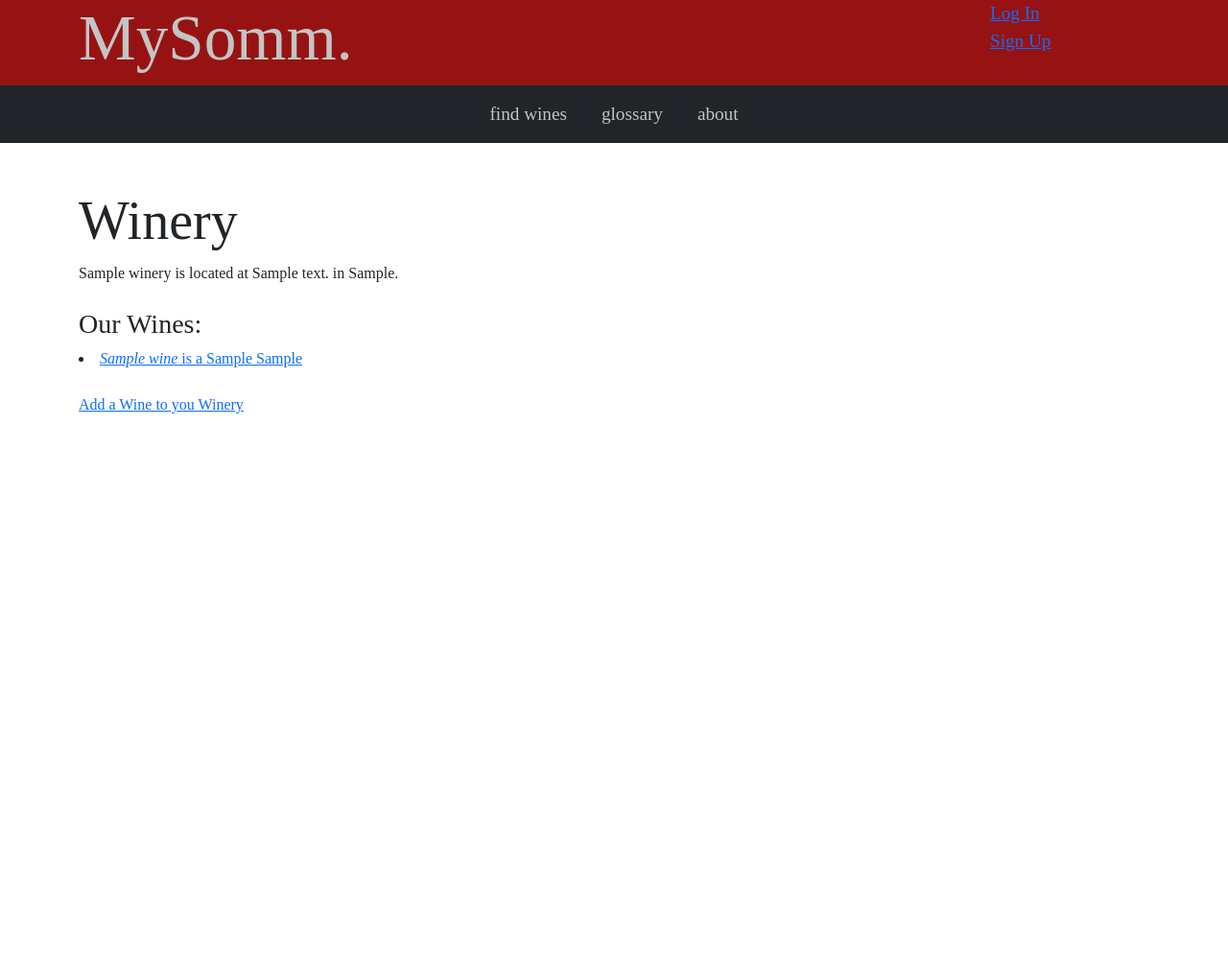
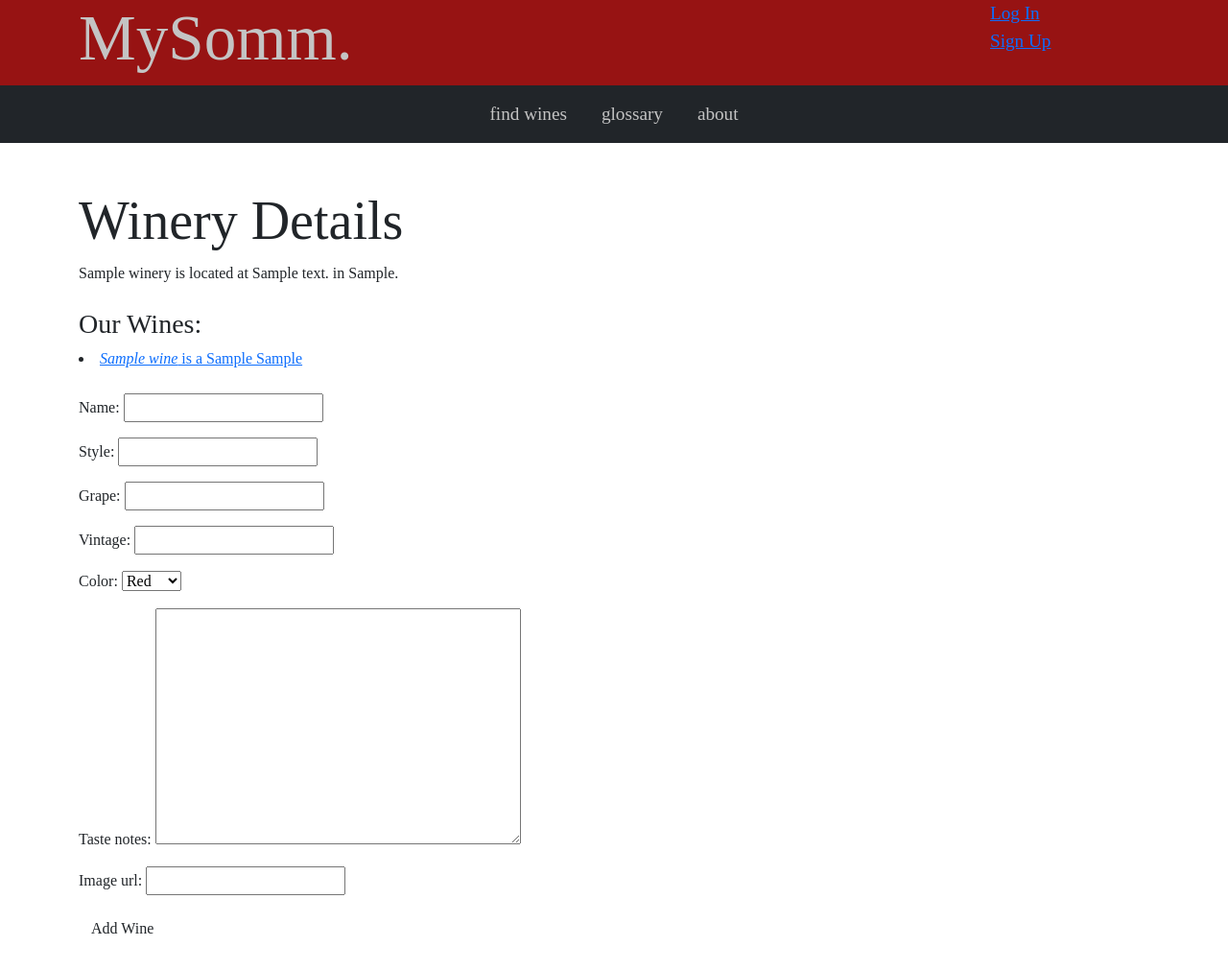
Before and after one commit to jeremydurden/mysomm, a Django app: page /winery/1 in a window 1280 px wide. Shown: the whole page at 96% size. Before the commit the page ends 431 px from the top, so only its background shows below. Run offline with Django 3.2, Linux system fonts and the light colour scheme; tables that the repository leaves empty hold one stand-in row (values such as "Sample post"); some libraries are stand-ins or nearby versions; some web fonts are replaced.

Commit message:
adding wine create form to winery details

```diff
--- a/main_app/forms.py
+++ b/main_app/forms.py
@@ -1,4 +1,6 @@
 from django import forms
+from django.forms import ModelForm
+from .models import Wine
 
 class CreateWineryForm(forms.Form):
     name = forms.CharField(max_length=100)
@@ -10,3 +12,11 @@ class CreateWineryForm(forms.Form):
     zipcode = forms.CharField(max_length=5)
     img_url = forms.CharField(max_length=100)
     logo_url = forms.CharField(max_length=100)
+
+
+
+
+class WineForm(ModelForm):
+    class Meta:
+        model = Wine
+        fields = ['name', 'style', 'grape', 'vintage', 'color', 'taste_notes', 'image_url']
--- a/main_app/templates/winery/detail.html
+++ b/main_app/templates/winery/detail.html
@@ -2,7 +2,7 @@
 
 {% block body %}
 
-<h1>Winery</h1>
+<h1>Winery Details</h1>
 
 {{winery}}
 <br><br>
@@ -12,8 +12,13 @@
             <li>
             <td><a href="{% url 'wines_detail' wine.id %}"><span style="font-style: italic;">{{wine.name}}</span> is a {{wine.vintage}} {{wine.style}}</a></td>
           </tr></li> <br>
-        {% endfor %}
+{% endfor %}
 
+<form action="{% url 'add_wine' winery.id %}" method="post">
+  {% csrf_token %}
+  {{ wine_form.as_p }}
+  <input type="submit" class="btn" value="Add Wine">
+</form>
+<br>
 
-<a href="">Add a Wine to you Winery</a>
 {% endblock %}
--- a/main_app/urls.py
+++ b/main_app/urls.py
@@ -16,6 +16,8 @@ urlpatterns = [
     path('findwines/', views.home, name='home'),
     path('mywines/', views.my_wines, name='my_wines'),
     path('wines/<int:pk>/', views.WineDetail.as_view(), name='wines_detail'),
+    path('winery/<int:winery_id>/add_wine/', views.create_wine, name='add_wine'),
+
 
     ### Grapes ###
     path('mygrapes/', views.my_grapes, name='my_grapes'),
--- a/main_app/views.py
+++ b/main_app/views.py
@@ -6,7 +6,7 @@ from django.contrib.auth import login
 from django.contrib.auth.forms import UserCreationForm
 from . import map_us
 from .models import Wine, County
-from .forms import CreateWineryForm
+from .forms import CreateWineryForm, WineForm
 
 
 
@@ -68,7 +68,10 @@ def create_winery(request):
 
 def winery_detail(request, winery_id):
   winery = Winery.objects.get(id=winery_id)
-  return render(request, 'winery/detail.html', {"winery": winery})
+
+  wine_form = WineForm()
+
+  return render(request, 'winery/detail.html', {"winery": winery, "wine_form": wine_form})
 
 
 ######### WINES #########
@@ -83,6 +86,16 @@ def my_wines(request):
     # "my_wines": wines,
     # "selected_wine": selected_wine
   })
+
+
+def create_wine(request, winery_id):
+  form = WineForm(request.POST)
+  if form.is_valid():
+    new_wine = form.save(commit=False)
+    new_wine.winery_id = winery_id
+    new_wine.save()
+  return redirect('winery/<int:winery_id>', winery_id=winery_id)
+
 
 
 
```
